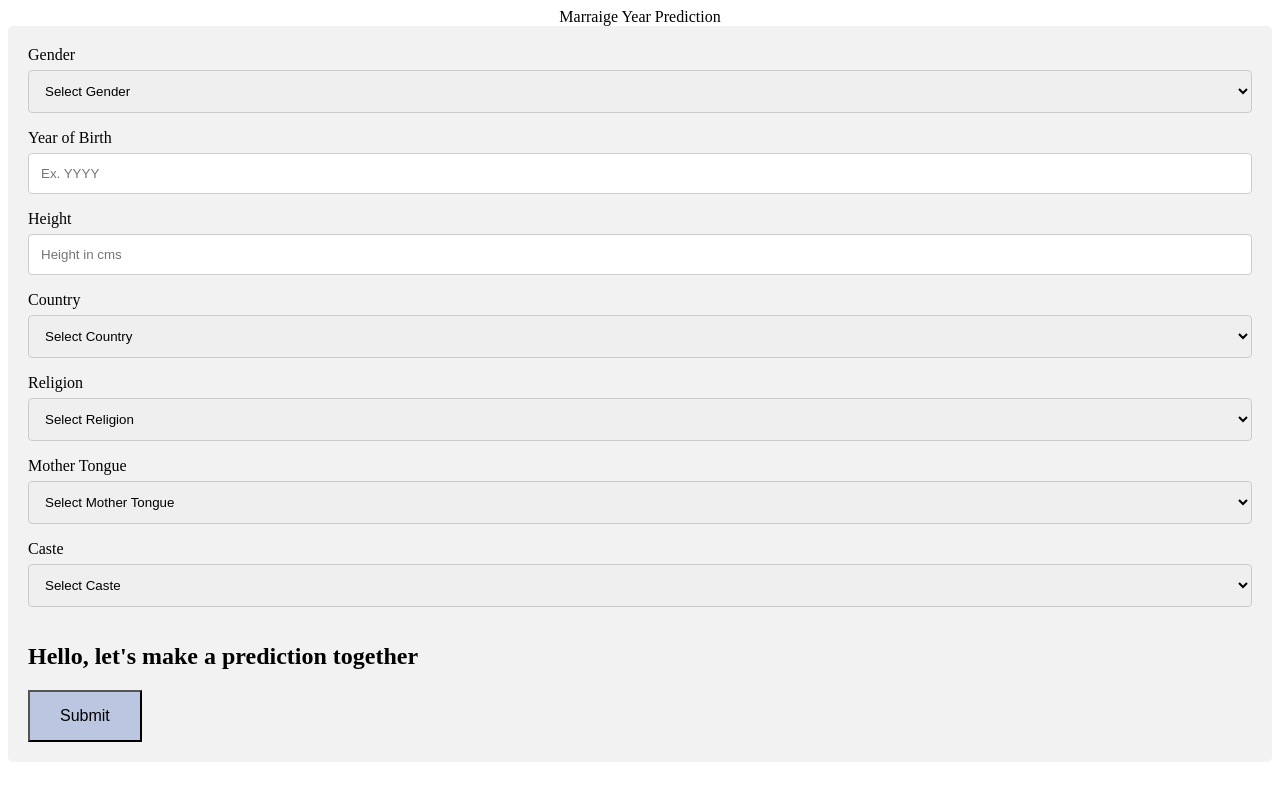
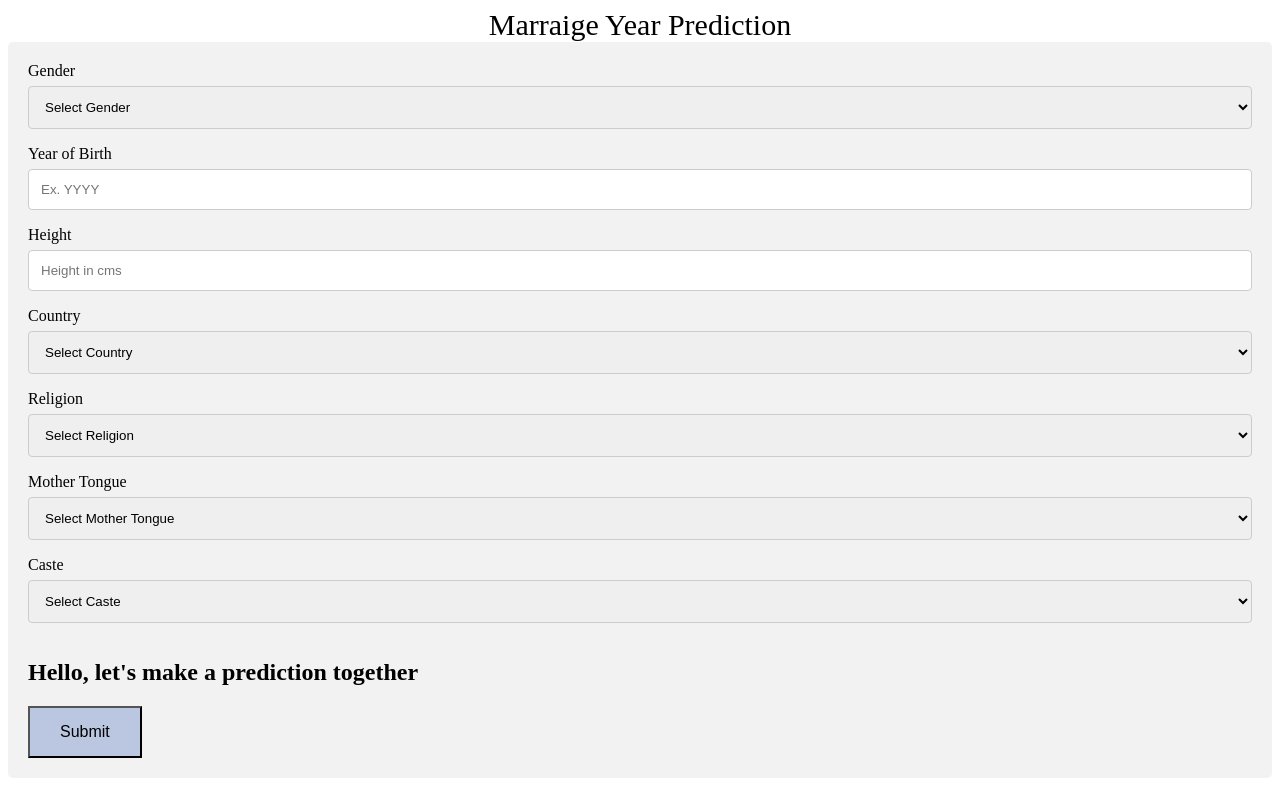
Before and after one commit to VENKATAPRASATH18/Predict-Marriage-Year-With-ML, a Flask app: page / in a window 1280 px wide. Run offline with Flask 2, Linux system fonts and the light colour scheme; some libraries are stand-ins or nearby versions.

Commit message:
Update Structure.html

```diff
--- a/Template/Structure.html
+++ b/Template/Structure.html
@@ -52,7 +52,7 @@ input[type=text], select, textarea {
 }
   </style>
 <body>
-	<div style="text-align:center">Marraige Year Prediction</div>
+	<div style="text-align:center;font-size: 30px">Marraige Year Prediction</div>
 
 <div class="container">
     <form >
@@ -193,7 +193,7 @@ input[type=text], select, textarea {
       </select>
  <h2 id="output">Hello, let's make a prediction together</h2>
       <div >
-        <div >
+        <div style="justify-content: center">
             <div ></div>
             <button id='submit' type="submit" value="Submit" style="background-color: #bbc7e0; padding: 15px 30px;
             text-align: center; display: inline-block;
```
